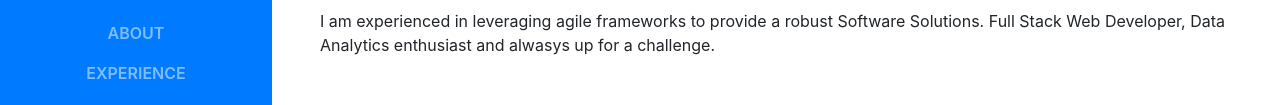
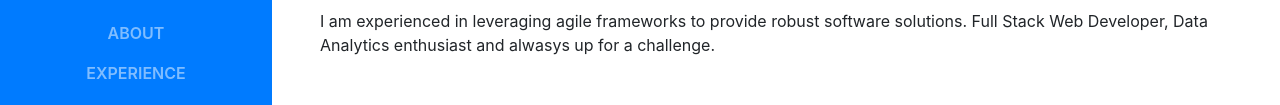
Before and after one commit to nishanthanandaram/nishanthanandaram.github.io, a website with bundled scripts: page index.html in a window 1280 px wide. Shown: the part 379-484 px from the top of the page. Built offline with nearby package versions, Linux system fonts and the light colour scheme; a web font is replaced by a local one.

Commit message:
Update index.html

```diff
--- a/index.html
+++ b/index.html
@@ -68,7 +68,7 @@
           <div class="subheading mb-5">747 Woodlake Dr · Coppell, TX 75019 · (972) 281-9560 ·
             <a href="mailto:name@email.com">nishanth0228@gmail.com</a>
           </div>
-          <p class="mb-5">I am experienced in leveraging agile frameworks to provide a robust Software Solutions. Full Stack Web Developer, Data Analytics enthusiast and alwasys up for a challenge.</p>
+          <p class="mb-5">I am experienced in leveraging agile frameworks to provide robust software solutions. Full Stack Web Developer, Data Analytics enthusiast and alwasys up for a challenge.</p>
           <ul class="list-inline list-social-icons mb-0">
             <li class="list-inline-item">
               <a href="https://www.facebook.com/nishanth.anand.14" target="_blank">
```
